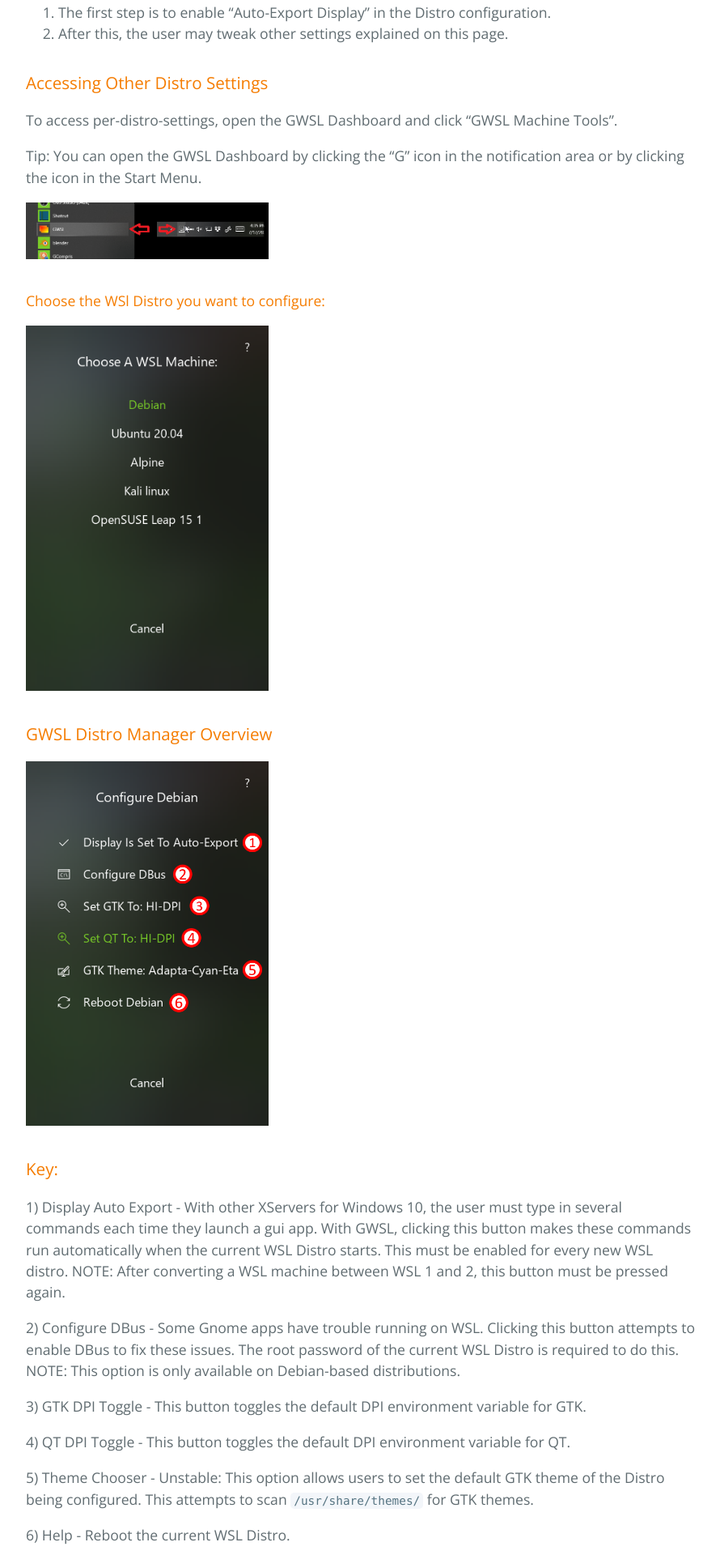
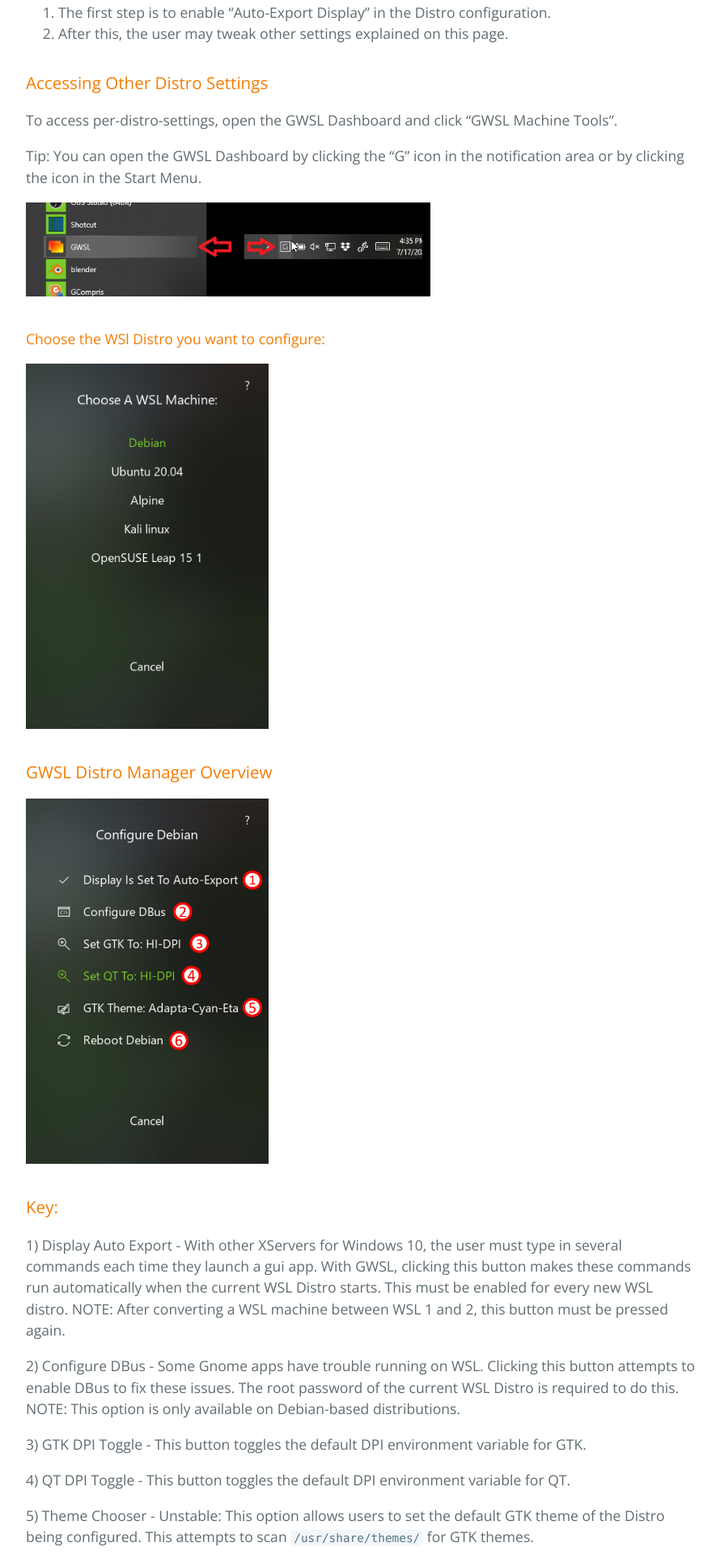
Before and after one commit to Opticos/gwsl, a Jekyll site: the page built from tutorials/machine_configure.md, in a window 1280 px wide. Shown: the part 530-2450 px from the top of the page at 81% size, without its empty margins (192-1082 px from the left). Built offline with Jekyll 4.4.1, drawn with Linux system fonts in a browser that asks for light colours; the repository's description, which GitHub fills in, is left out.

Commit message:
Update machine_configure.md

```diff
--- a/tutorials/machine_configure.md
+++ b/tutorials/machine_configure.md
@@ -22,7 +22,7 @@ To access per-distro-settings, open the GWSL Dashboard and click "GWSL Machine T
 
 Tip: You can open the GWSL Dashboard by clicking the "G" icon in the notification area or by clicking the icon in the Start Menu.
 
-<img src="https://opticos.github.io/gwsl/tutorials/dashboardlink.png" width="300">
+<img src="https://opticos.github.io/gwsl/tutorials/dashboardlink.png" width="500">
 
 
 #### Choose the WSl Distro you want to configure:
```
